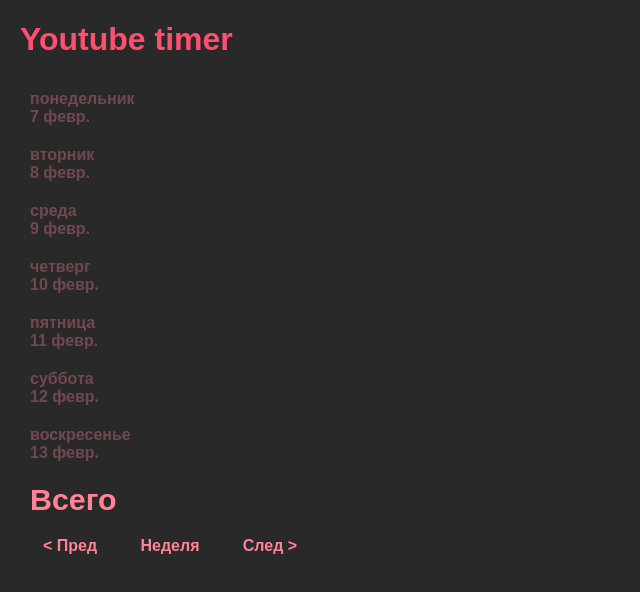
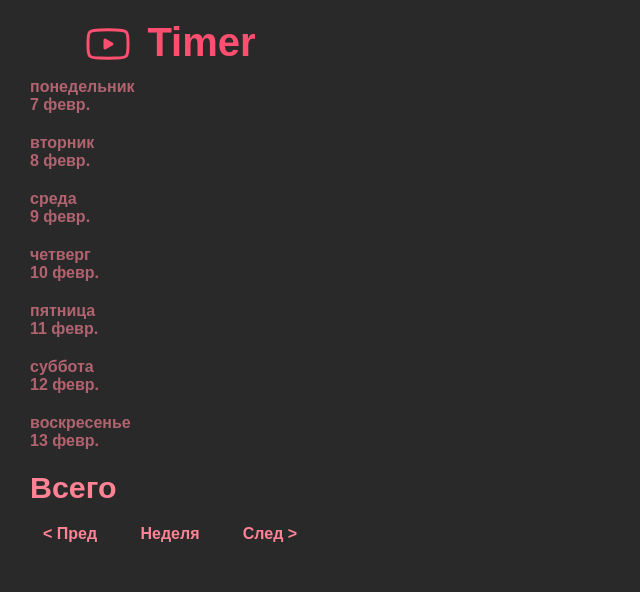
Before and after one commit to goDlin86/ext-youtubeTimer, a website built with Parcel: page src/index.html in a window 1280 px wide. Shown: the whole page, without its empty margins (0-640 px from the left). Built offline with nearby package versions, Linux system fonts and the light colour scheme; some packages are replaced by stand-ins of ours.

Commit message:
add logo

```diff
--- a/src/index.html
+++ b/src/index.html
@@ -6,7 +6,14 @@
     </head>
     <body>
 
-        <h1>Youtube timer</h1>
+        <div class="header">
+            <svg width="48" height="48" stroke-width="1.5" viewBox="0 0 24 24" fill="none" xmlns="http://www.w3.org/2000/svg">
+                <path d="M14 12L10.5 14V10L14 12Z" fill="currentColor" stroke="currentColor" stroke-linecap="round" stroke-linejoin="round"/>
+                <path d="M2 12.7075V11.2924C2 8.39705 2 6.94939 2.90549 6.01792C3.81099 5.08645 5.23656 5.04613 8.08769 4.96549C9.43873 4.92728 10.8188 4.8999 12 4.8999C13.1812 4.8999 14.5613 4.92728 15.9123 4.96549C18.7634 5.04613 20.189 5.08645 21.0945 6.01792C22 6.94939 22 8.39705 22 11.2924V12.7075C22 15.6028 22 17.0505 21.0945 17.9819C20.189 18.9134 18.7635 18.9537 15.9124 19.0344C14.5613 19.0726 13.1812 19.1 12 19.1C10.8188 19.1 9.43867 19.0726 8.0876 19.0344C5.23651 18.9537 3.81097 18.9134 2.90548 17.9819C2 17.0505 2 15.6028 2 12.7075Z" stroke="currentColor" stroke-width="1.5"/>
+            </svg>
+            <span>Timer</span>
+        </div>
+
         <div id="timer"></div>
         <div id="buttons">
             <div class="prev">&#60; Пред</div>
--- a/src/style.css
+++ b/src/style.css
@@ -6,6 +6,14 @@
     width: 300px;
     background-color: #292929;
     font-weight: bold;
+}
+.header {
+    display: flex;
+    justify-content: center;
+}
+.header span {
+    padding-left: 15px;
+    font-size: 40px;
 }
 
 
@@ -18,7 +26,7 @@
     padding: 10px;
 }
 #timer > .day {
-    color: rgb(250 131 149 / 35%);
+    color: rgb(250 131 149 / 65%);
 }
 #timer > .day.today, #timer > .time.today {
     background-color: rgb(0 0 0 / 15%);
```
